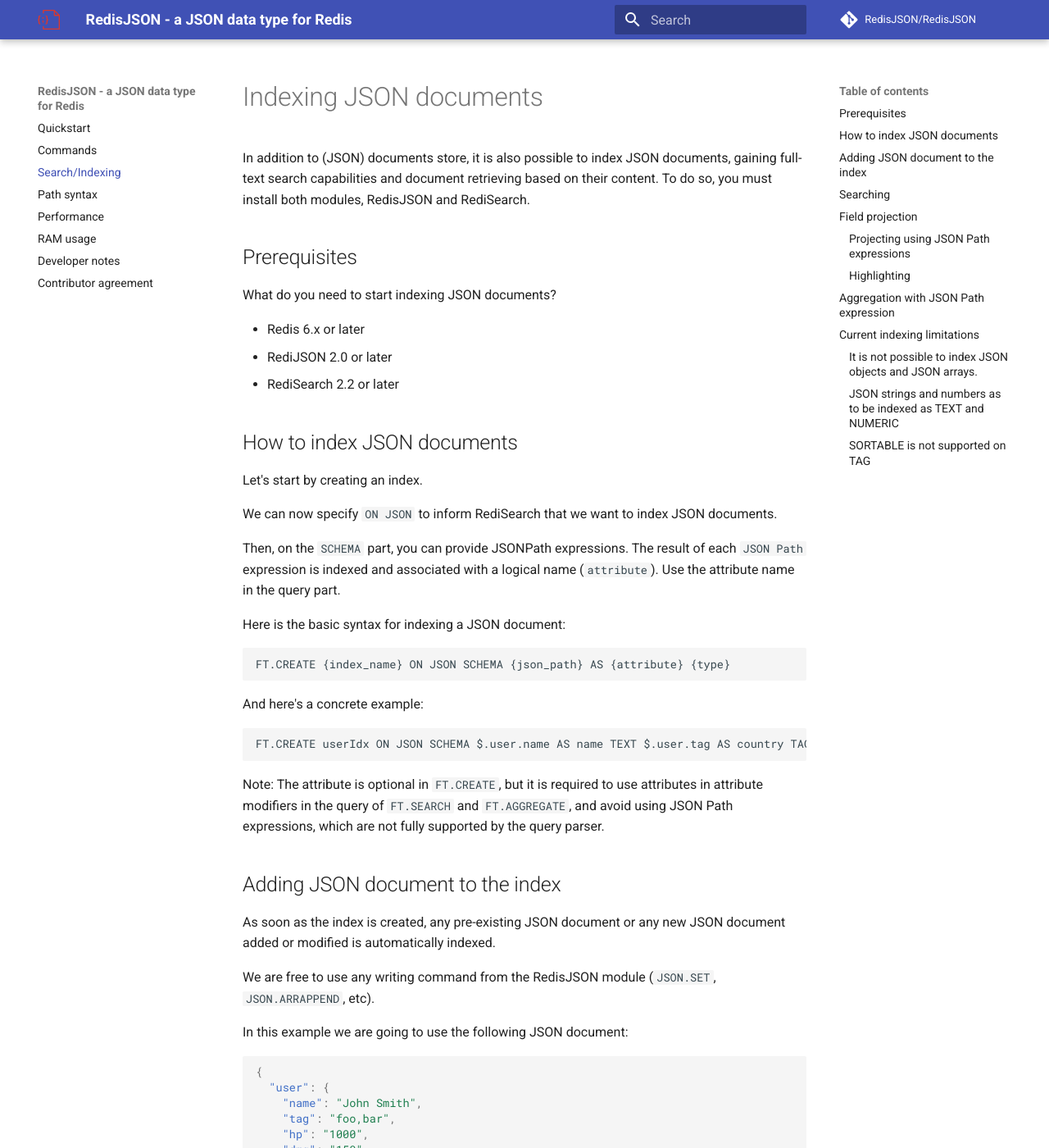
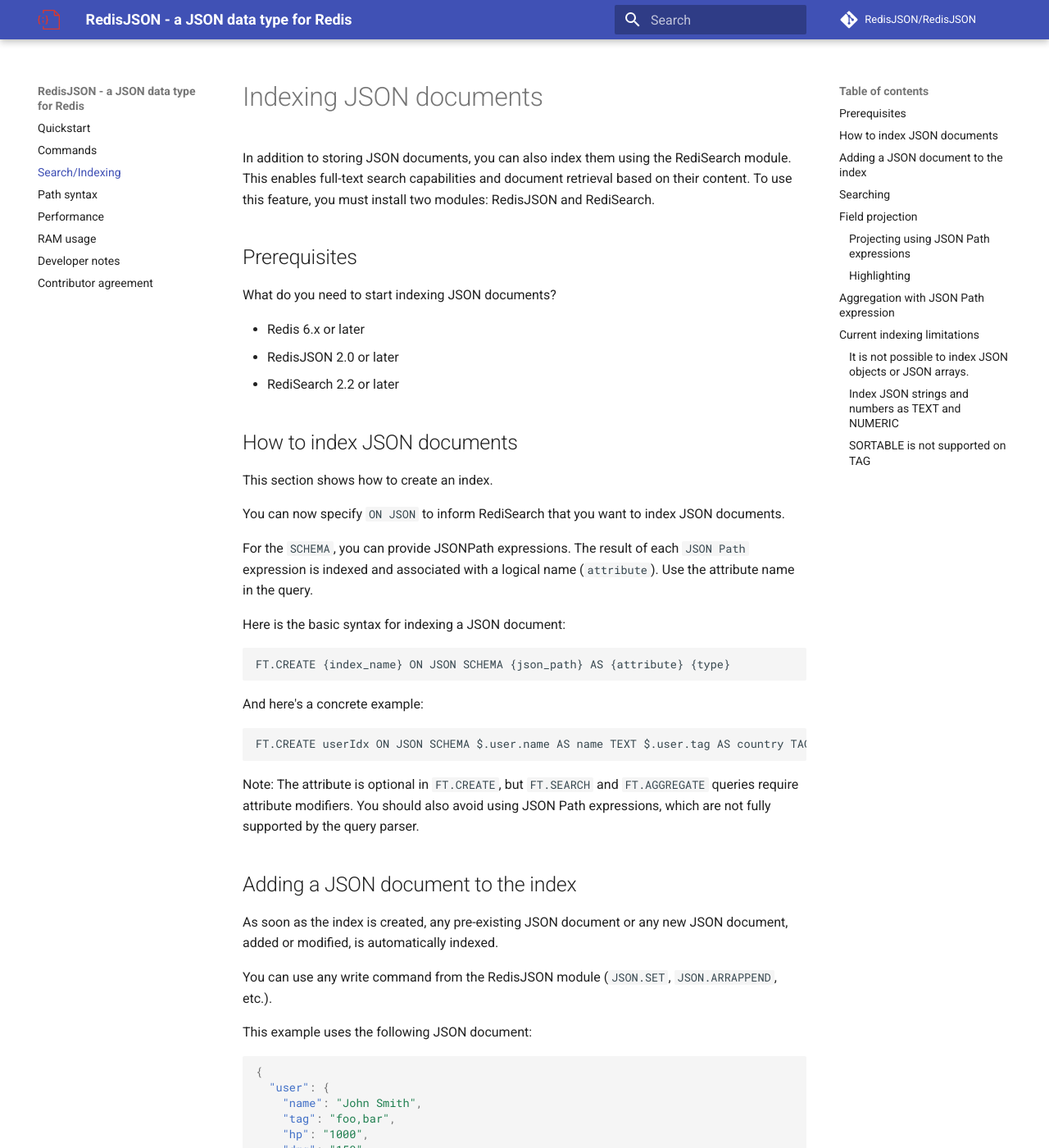
Before and after one commit to RedisJSON/RedisJSON, an MkDocs documentation site: the page built from docs/indexing_JSON.md, in a window 1280 px wide and 1400 px high. Shown: the whole window at 82% size. Built offline with MkDocs 1.6.1 and Material for MkDocs 9.7.7, drawn with Linux system fonts in a browser that asks for light colours; comment, search, counter and statistics services are not loaded; some of the changed text lies outside the part shown.

Commit message:
indexing_JSON.md copyedit suggestions

````diff
--- a/docs/indexing_JSON.md
+++ b/docs/indexing_JSON.md
@@ -1,24 +1,24 @@
 # Indexing JSON documents
 
-In addition to (JSON) documents store, it is also possible to index JSON documents, gaining full-text search capabilities and document retrieving based on their content. To do so, you must install both modules, RedisJSON and RediSearch.
+In addition to storing JSON documents, you can also index them using the RediSearch module. This enables full-text search capabilities and document retrieval based on their content. To use this feature, you must install two modules: RedisJSON and RediSearch.
 
 ## Prerequisites
 
 What do you need to start indexing JSON documents?
 
 - Redis 6.x or later
-- RediJSON 2.0 or later
+- RedisJSON 2.0 or later
 - RediSearch 2.2 or later
 
 ## How to index JSON documents
 
-Let's start by creating an index.
+This section shows how to create an index.
 
-We can now specify `ON JSON` to inform RediSearch that we want to index JSON documents.
+You can now specify `ON JSON` to inform RediSearch that you want to index JSON documents.
 
-Then, on the `SCHEMA` part, you can provide JSONPath expressions.
+For the `SCHEMA`, you can provide JSONPath expressions.
 The result of each `JSON Path` expression is indexed and associated with a logical name (`attribute`).
-Use the attribute name in the query part.
+Use the attribute name in the query.
 
 Here is the basic syntax for indexing a JSON document:
 
@@ -28,15 +28,15 @@
 
     FT.CREATE userIdx ON JSON SCHEMA $.user.name AS name TEXT $.user.tag AS country TAG
 
-Note: The attribute is optional in `FT.CREATE`, but it is required to use attributes in attribute modifiers in the query of `FT.SEARCH` and  `FT.AGGREGATE`, and avoid using JSON Path expressions, which are not fully supported by the query parser.
+Note: The attribute  is optional in `FT.CREATE`, but `FT.SEARCH` and  `FT.AGGREGATE` queries require attribute modifiers. You should also avoid using JSON Path expressions, which are not fully supported by the query parser.
 
-## Adding JSON document to the index
+## Adding a JSON document to the index
 
-As soon as the index is created, any pre-existing JSON document or any new JSON document added or modified is automatically indexed.
+As soon as the index is created, any pre-existing JSON document or any new JSON document, added or modified, is automatically indexed.
 
-We are free to use any writing command from the RedisJSON module (`JSON.SET`, `JSON.ARRAPPEND`, etc).
+You can use any write command from the RedisJSON module (`JSON.SET`, `JSON.ARRAPPEND`, etc.).
 
-In this example we are going to use the following JSON document:
+This example uses the following JSON document:
 
 ```JSON
 {
@@ -49,21 +49,21 @@
 }
 ```
 
-We can use `JSON.SET` to store in our database:
+Use `JSON.SET` to store the document in the database:
 
 ```sql
     JSON.SET myDoc $ '{"user":{"name":"John Smith","tag":"foo,bar","hp":1000, "dmg":150}}'
 ```
 
 Because indexing is synchronous, the document will be visible on the index as soon as the `JSON.SET` command returns.
-Any subsequent query matching the indexed content will return the document.
+Any subsequent query that matches the indexed content will return the document.
 
 ## Searching
 
-To search for documents, we use the [FT.SEARCH](Commands.md#FT.SEARCH) commands.
-We can search for any attribute mentioned in the schema.
+To search for documents, use the [FT.SEARCH](Commands.md#FT.SEARCH) commands.
+You can search any attribute mentioned in the schema.
 
-Following our example, let's find our user called `John`:
+Following our example, find the user called `John`:
 
 ```sql
 FT.SEARCH userIdx '@name:(John)'
@@ -75,9 +75,9 @@
 
 ## Field projection
 
-We just saw that, by default, `FT.SEARCH` returns the whole document.
+`FT.SEARCH` returns the whole document by default.
 
-We can also return only specific attributes (here `name`):
+You can also return only a specific attribute (`name` for example):
 
 ```sql
 FT.SEARCH userIdx '@name:(John)' RETURN 1 name
@@ -89,9 +89,9 @@
 
 ### Projecting using JSON Path expressions
 
-The `RETURN` parameter also accepts a `JSON Path expression` letting us extract any part of the JSON document.
+The `RETURN` parameter also accepts a `JSON Path expression` which lets you extract any part of the JSON document.
 
-In this example, we return the result of the JSON Path expression `$.user.hp`.
+The following example returns the result of the JSON Path expression `$.user.hp`.
 
 ```sql
 FT.SEARCH userIdx '@name:(John)' RETURN 1 $.user.hp
@@ -115,9 +115,9 @@
 
 ### Highlighting
 
-We can highlight any attribute as soon as it is indexed using the TEXT type.
+You can highlight any attribute as soon as it is indexed using the TEXT type.
 
-In FT.SEARCH we have to explicitly set the attributes in the `RETURN` parameter and the `HIGHLIGHT` parameters.
+For FT.SEARCH, you have to explicitly set the attributes in the `RETURN` parameter and the `HIGHLIGHT` parameters.
 
 ```sql
 FT.SEARCH userIdx '@name:(John)' RETURN 1 name HIGHLIGHT FIELDS 1 name TAGS '<b>' '</b>'
@@ -132,7 +132,7 @@
 [Aggregation](Aggregations.md) is a powerful feature. You can use it to generate statistics or build facet queries.
 The LOAD parameter accepts JSON Path expressions. Any value (even not indexed) can be used in the pipeline.
 
-In this example, we are loading two numeric values from the JSON document applying a simple operation.
+This example loads two numeric values from the JSON document applying a simple operation.
 
 ```sql
 FT.AGGREGATE userIdx '*' LOAD 6 $.user.hp AS hp $.user.dmg AS dmg APPLY '@hp-@dmg' AS points
@@ -147,7 +147,7 @@
 
 ## Current indexing limitations
 
-### It is not possible to index JSON objects and JSON arrays.
+### It is not possible to index JSON objects or JSON arrays.
 
 To be indexed, a JSONPath expression must return a single scalar value (string or number).
 If the JSONPath expression returns an object or an array, it will be ignored.
@@ -165,21 +165,21 @@
 }
 ```
 
-If we want to index the string values part of the array under the `address` key, we must create two fields:
+Before you can index the array under the `address` key, you have to create two fields:
 
 ```sql
 FT.CREATE orgIdx ON JSON SCHEMA $.address[0] AS a1 TEXT $.address[1] AS a2 TEXT
 OK
 ```
 
-We can now index the document:
+You can now index the document:
 
 ```sql
 JSON.SET org:1 $ '{"name": "Headquarters","address": ["Suite 250","Mountain View"],"cp": "CA 94040"}'
 OK
 ```
 
-We can now search in the address:
+You can now search in the address:
 
 ```sql
 FT.SEARCH orgIdx "suite 250"
@@ -189,10 +189,10 @@
    2) "{\"name\":\"Headquarters\",\"address\":[\"Suite 250\",\"Mountain View\"],\"cp\":\"CA 94040\"}"
 ```
 
-### JSON strings and numbers as to be indexed as TEXT and NUMERIC
+### Index JSON strings and numbers as TEXT and NUMERIC
 
-- JSON Strings can only be indexed as TEXT, TAG, and GEO (using the correct syntax).
-- JSON numbers can only be indexed as NUMERIC.
+- You can only index JSON strings as TEXT, TAG, or GEO (using the correct syntax).
+- You can only index JSON numbers as NUMERIC.
 - JSON booleans can only be indexed as TAG.
 - NULL values are ignored.
 
@@ -203,9 +203,9 @@
 (error) On JSON, cannot set tag field to sortable - cp
 ```
 
-With hashes, SORTABLE can be used (as a side effect) to improve the performance of FT.AGGREGATE on TAGs.
-This is possible because the value in the hash is a string. Eg.: "foo,bar".
+With hashes, you can use SORTABLE (as a side effect) to improve the performance of FT.AGGREGATE on TAGs.
+This is possible because the value in the hash is a string, such as "foo,bar".
 
-With JSON it is possible to index an array of string values.
+With JSON, you can index an array of strings.
 Because there is no valid single textual representation of those values,
 there is no way for RediSearch to know how to sort the result.
````
